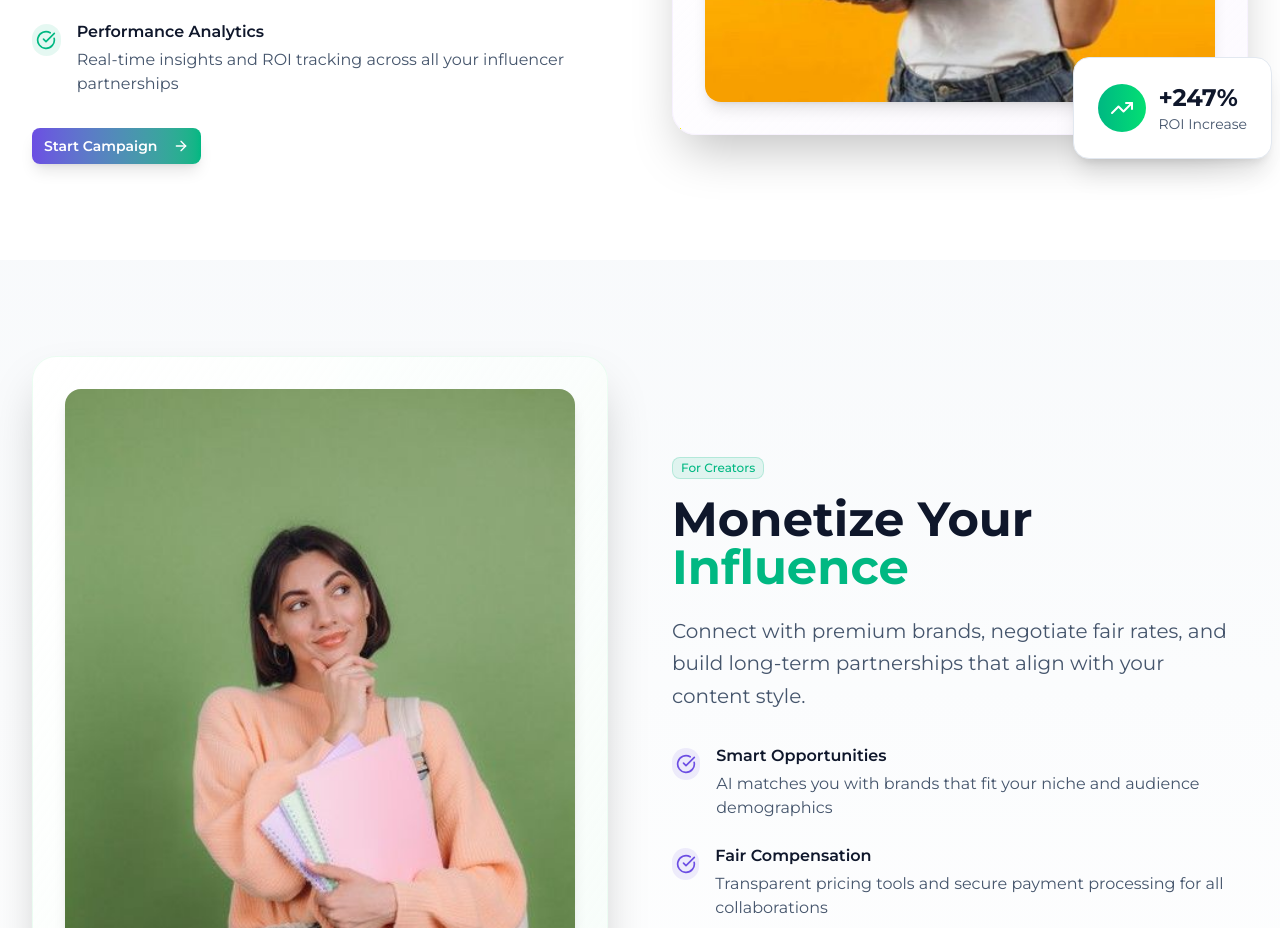
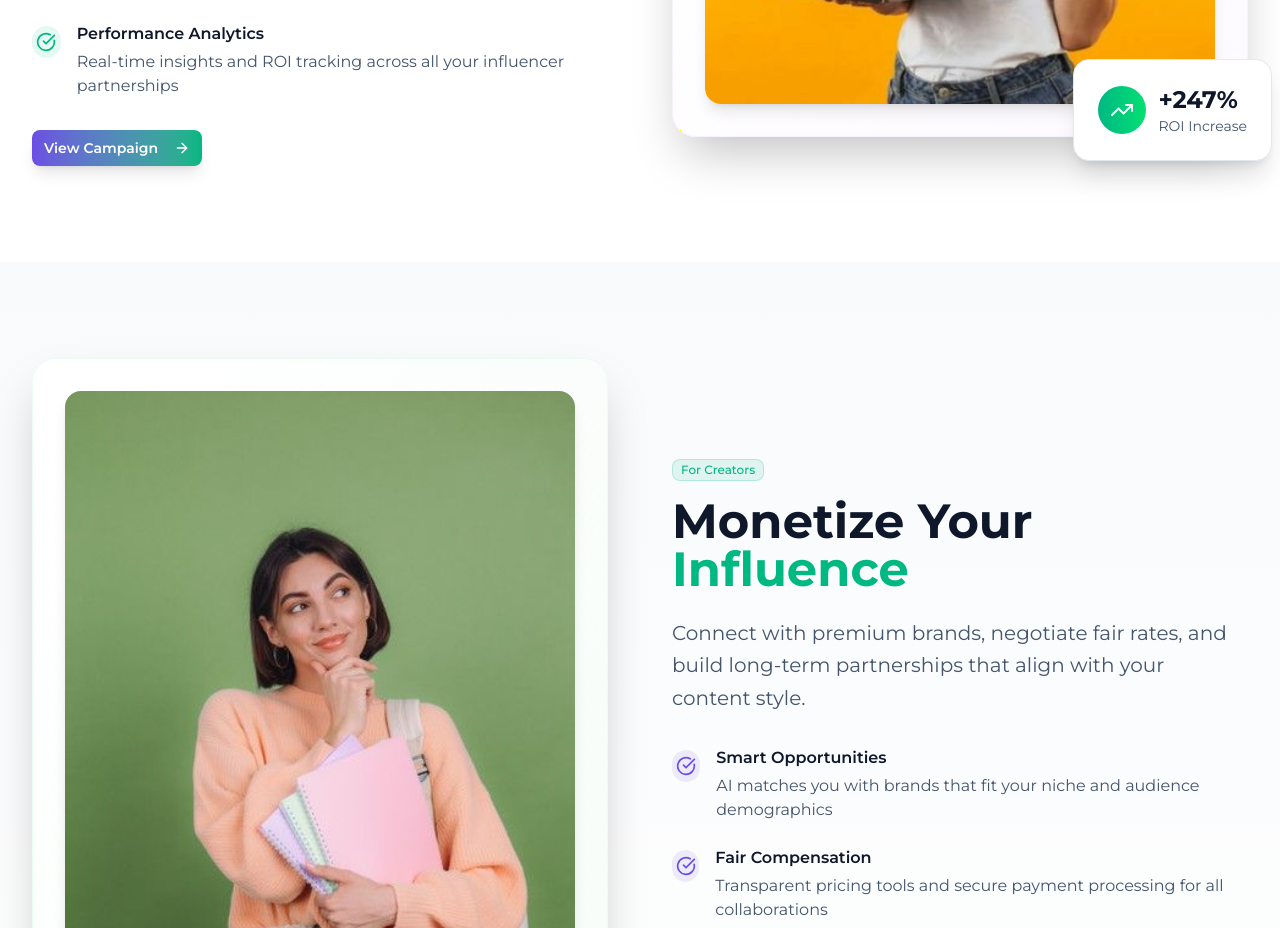
Before and after one commit to dpshray/socialjifrontend, a Next.js app: page / in a window 1280 px wide. Shown: the part 1720-2648 px from the top of the page. Built offline with nearby package versions, Linux system fonts and the light colour scheme.

Commit message:
WIP: save changes before switching branch

```diff
--- a/src/app/(public)/page.tsx
+++ b/src/app/(public)/page.tsx
@@ -18,6 +18,7 @@ import {Button} from '@/components/ui/button'
 import HomeHeroSection from '@/components/page/page'
 import {OpportunityCard} from '@/components/page'
 import {motion} from 'framer-motion'
+import {useRouter} from "next/navigation";
 
 
 interface PledgeItemProps {
@@ -119,10 +120,11 @@ const pledge = [
 ]
 
 export default function Home() {
+    const router = useRouter();
     return (
         <main className="font-montserrat">
             {/* Hero Section */}
-            <header>
+            <header aria-label="Hero Section">
                 <HomeHeroSection/>
             </header>
 
@@ -189,7 +191,7 @@ export default function Home() {
 
                             <Button
                                 className="bg-gradient-to-r from-[#6C4EE3] to-[#00B882] hover:from-[#5A3DD1] hover:to-[#00A074] text-white font-semibold px-8 py-3 shadow-lg">
-                                Start Campaign
+                                View Campaign
                                 <ArrowRight className="ml-2 w-4 h-4" aria-hidden="true"/>
                             </Button>
                         </div>
--- a/src/components/page/index.tsx
+++ b/src/components/page/index.tsx
@@ -4,6 +4,7 @@ import Image from 'next/image';
 import {motion} from 'framer-motion';
 import {Card, CardContent, CardDescription, CardHeader, CardTitle} from '@/components/ui/card';
 import {LucideIcon} from 'lucide-react';
+import {cn} from "@/lib/utils";
 
 interface BannerSectionProps {
     reverse: boolean;
@@ -172,7 +173,8 @@ export function OpportunityCard({
             viewport={{amount: 0.2}}
         >
             <Card
-                className="group hover:shadow-2xl transition-all duration-300 border-0 shadow-lg bg-gradient-to-br from-white to-muted/50">
+                className={cn('group hover:shadow-2xl transition-all duration-300 border-0 shadow-lg bg-gradient-to-br from-white to-muted/50',
+                    'h-[300px]')}>
                 <CardHeader className="pb-4">
                     <div
                         className={`w-14 h-14 bg-gradient-to-r ${colorFrom} ${colorTo} rounded-2xl flex items-center justify-center mb-4 group-hover:scale-110 transition-transform duration-300`}
```
